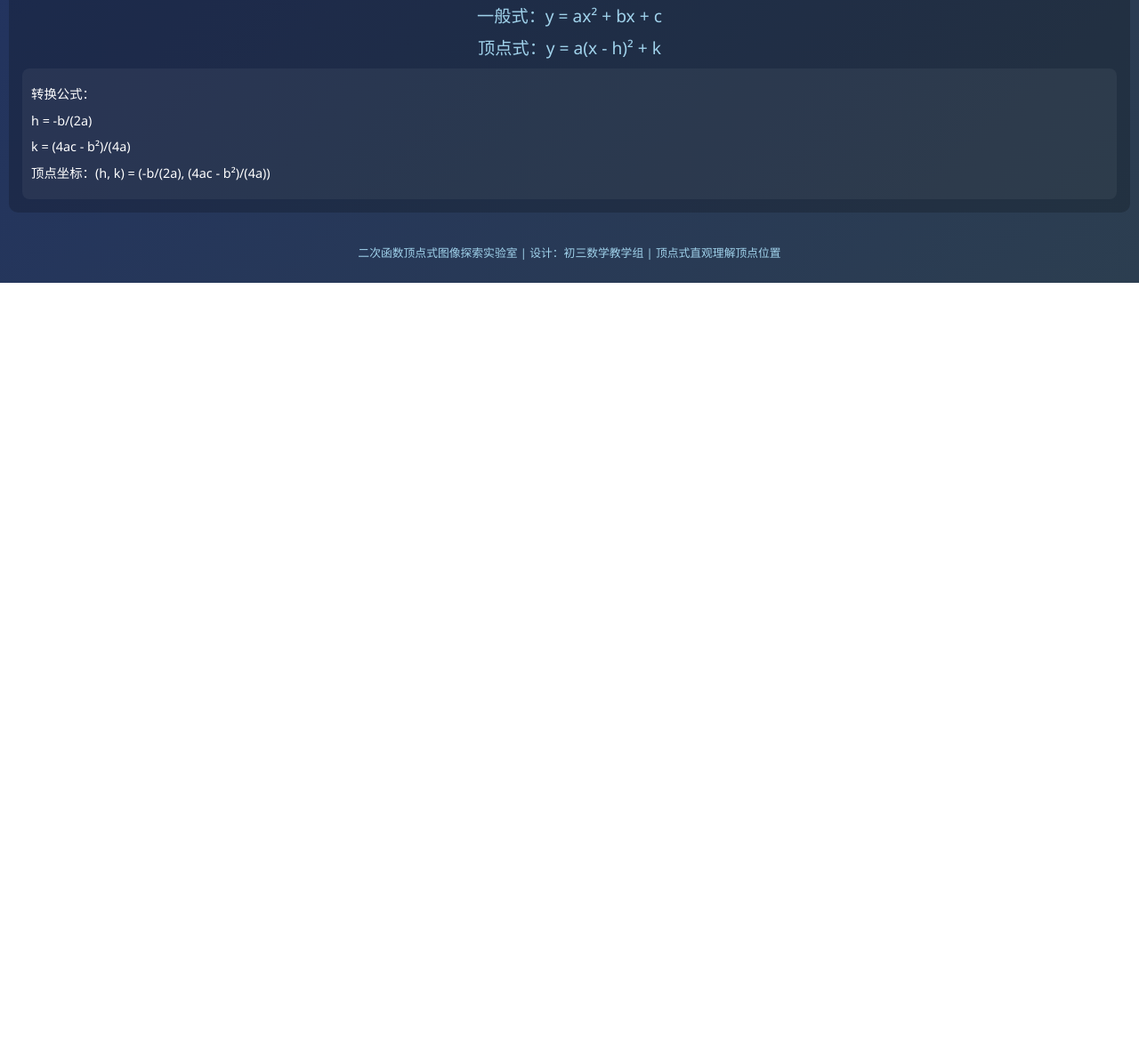
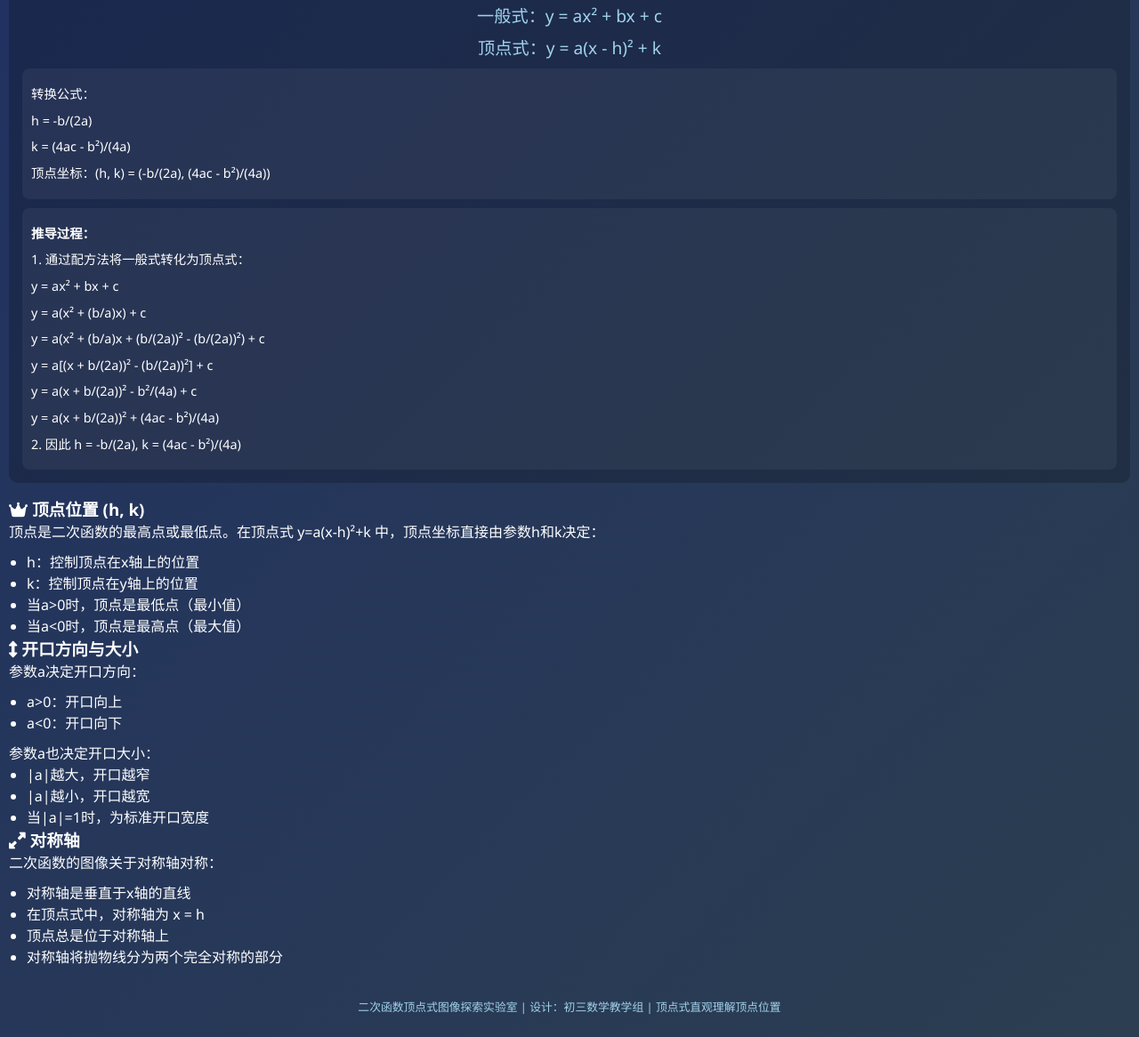
Before and after one commit to rabbitrogi/Parabola, a plain HTML site: page index.html in a window 1280 px wide. Shown: the part 1487-2653 px from the top of the page at 89% size. Before the commit the page ends 1805 px from the top, so only its background shows below. Drawn offline with Linux system fonts and the light colour scheme.

Commit message:
Update index.html

```diff
--- a/index.html
+++ b/index.html
@@ -492,6 +492,58 @@
                 <div>k = (4ac - b²)/(4a)</div>
                 <div>顶点坐标：(h, k) = (-b/(2a), (4ac - b²)/(4a))</div>
             </div>
+
+            <div class="conversion-steps">
+                <div><strong>推导过程：</strong></div>
+                <div>1. 通过配方法将一般式转化为顶点式：</div>
+                <div>y = ax² + bx + c</div>
+                <div>y = a(x² + (b/a)x) + c</div>
+                <div>y = a(x² + (b/a)x + (b/(2a))² - (b/(2a))²) + c</div>
+                <div>y = a[(x + b/(2a))² - (b/(2a))²] + c</div>
+                <div>y = a(x + b/(2a))² - b²/(4a) + c</div>
+                <div>y = a(x + b/(2a))² + (4ac - b²)/(4a)</div>
+                <div>2. 因此 h = -b/(2a), k = (4ac - b²)/(4a)</div>
+            </div>
+
+        </div>
+
+        <div class="key-points">
+            <div class="point-card">
+                <h3><i class="fas fa-crown"></i> 顶点位置 (h, k)</h3>
+                <p>顶点是二次函数的最高点或最低点。在顶点式 y=a(x-h)²+k 中，顶点坐标直接由参数h和k决定：</p>
+                <ul style="padding-left: 20px; margin-top: 10px;">
+                    <li>h：控制顶点在x轴上的位置</li>
+                    <li>k：控制顶点在y轴上的位置</li>
+                    <li>当a>0时，顶点是最低点（最小值）</li>
+                    <li>当a<0时，顶点是最高点（最大值）</li>
+                </ul>
+            </div>
+
+            <div class="point-card">
+                <h3><i class="fas fa-arrows-alt-v"></i> 开口方向与大小</h3>
+                <p>参数a决定开口方向：</p>
+                <ul style="padding-left: 20px; margin-top: 10px;">
+                    <li>a>0：开口向上</li>
+                    <li>a<0：开口向下</li>
+                </ul>
+                <p style="margin-top: 10px;">参数a也决定开口大小：</p>
+                <ul style="padding-left: 20px;">
+                    <li>|a|越大，开口越窄</li>
+                    <li>|a|越小，开口越宽</li>
+                    <li>当|a|=1时，为标准开口宽度</li>
+                </ul>
+            </div>
+
+            <div class="point-card">
+                <h3><i class="fas fa-expand-alt"></i> 对称轴</h3>
+                <p>二次函数的图像关于对称轴对称：</p>
+                <ul style="padding-left: 20px; margin-top: 10px;">
+                    <li>对称轴是垂直于x轴的直线</li>
+                    <li>在顶点式中，对称轴为 x = h</li>
+                    <li>顶点总是位于对称轴上</li>
+                    <li>对称轴将抛物线分为两个完全对称的部分</li>
+                </ul>
+            </div>
         </div>
 
         <footer>
```
